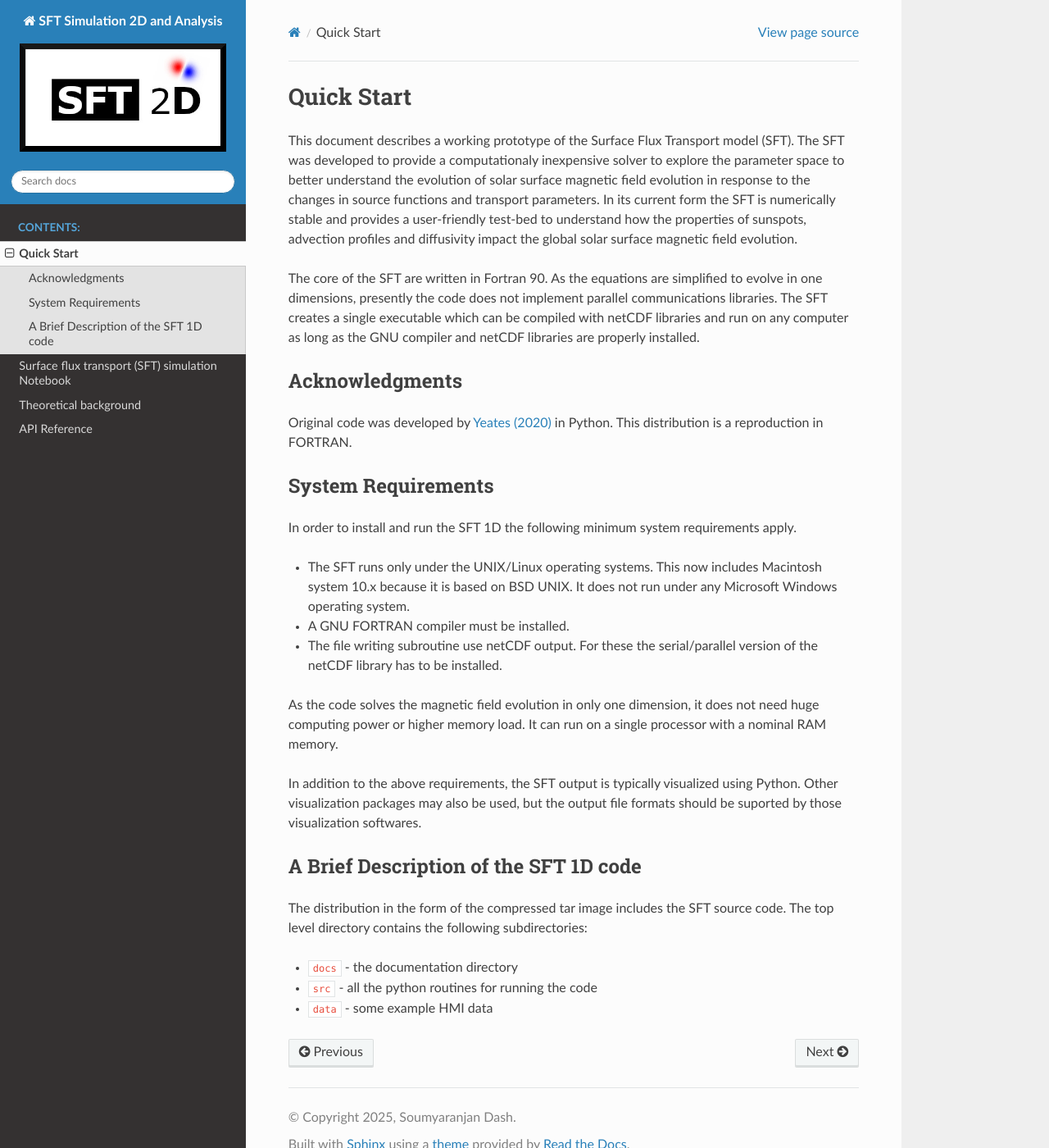
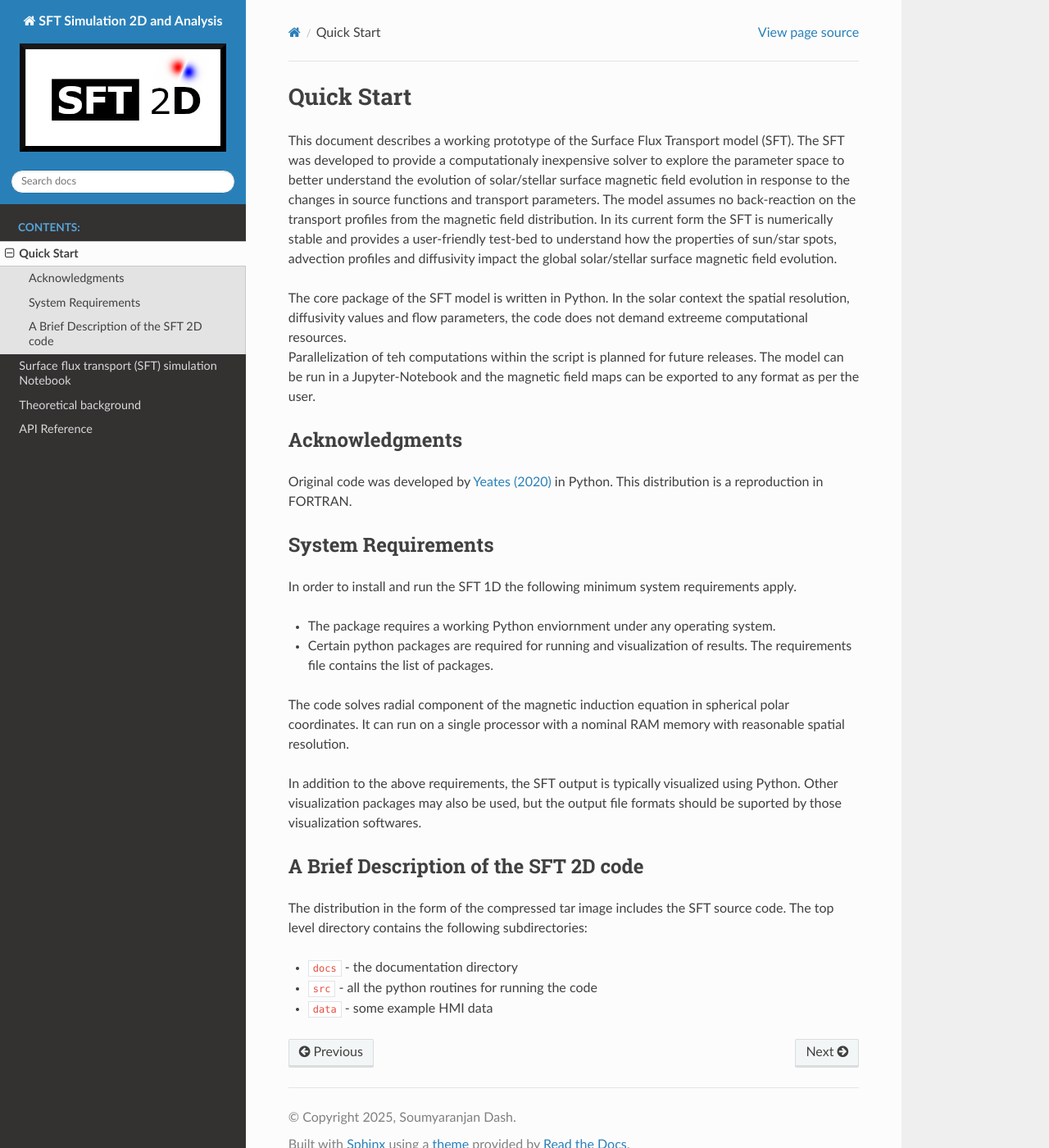
Before and after one commit to sr-dash/SFT2D, a Sphinx documentation site: the page built from docs/quickstart.md, in a window 1280 px wide and 1400 px high. Shown: the whole window at 82% size. Built offline with Sphinx 7.4.7 and the Read the Docs theme 3.1.0, drawn with Linux system fonts in a browser that asks for light colours.

Commit message:
Updated documentation.

```diff
--- a/docs/quickstart.md
+++ b/docs/quickstart.md
@@ -3,18 +3,17 @@
 This document describes a working prototype of the Surface Flux
 Transport model (SFT). The SFT was developed to provide a computationaly
 inexpensive solver to explore the parameter space to better understand
-the evolution of solar surface magnetic field evolution in response to
-the changes in source functions and transport parameters. In its current
-form the SFT is numerically stable and provides a user-friendly test-bed
-to understand how the properties of sunspots, advection profiles and
-diffusivity impact the global solar surface magnetic field evolution.
+the evolution of solar/stellar surface magnetic field evolution in response to
+the changes in source functions and transport parameters. The model assumes no
+back-reaction on the transport profiles from the magnetic field distribution.
+In its current form the SFT is numerically stable and provides a user-friendly test-bed
+to understand how the properties of sun/star spots, advection profiles and
+diffusivity impact the global solar/stellar surface magnetic field evolution.
 
-The core of the SFT are written in Fortran 90. As the equations are
-simplified to evolve in one dimensions, presently the code does not
-implement parallel communications libraries. The SFT creates a single
-executable which can be compiled with netCDF libraries and run on any
-computer as long as the GNU compiler and netCDF libraries are properly
-installed.
+The core package of the SFT model is written in Python. In the solar context the spatial resolution,
+diffusivity values and flow parameters, the code does not demand extreeme computational resources.
+Parallelization of teh computations within the script is planned for future releases.
+The model can be run in a Jupyter-Notebook and the magnetic field maps can be exported to any format as per the user.
 
 ## Acknowledgments
 
@@ -25,25 +24,20 @@ Original code was developed by [Yeates (2020)](https://doi.org/10.1007/s11207-02
 In order to install and run the SFT 1D the following minimum system
 requirements apply.
 
-- The SFT runs only under the UNIX/Linux operating systems. This now
-  includes Macintosh system 10.x because it is based on BSD UNIX. It
-  does not run under any Microsoft Windows operating system.
+- The package requires a working Python enviornment under any operating system.
 
-- A GNU FORTRAN compiler must be installed.
+- Certain python packages are required for running and visualization of results.
+  The requirements file contains the list of packages.
 
-- The file writing subroutine use netCDF output. For these the
-  serial/parallel version of the netCDF library has to be installed.
-
-As the code solves the magnetic field evolution in only one dimension,
-it does not need huge computing power or higher memory load. It can run
-on a single processor with a nominal RAM memory.
+The code solves radial component of the magnetic induction equation in spherical polar coordinates.
+It can run on a single processor with a nominal RAM memory with reasonable spatial resolution.
 
 In addition to the above requirements, the SFT output is typically
 visualized using Python. Other visualization packages may also be used,
 but the output file formats should be suported by those visualization
 softwares.
 
-## A Brief Description of the SFT 1D code
+## A Brief Description of the SFT 2D code
 
 The distribution in the form of the compressed tar image includes the
 SFT source code. The top level directory contains the following
```
